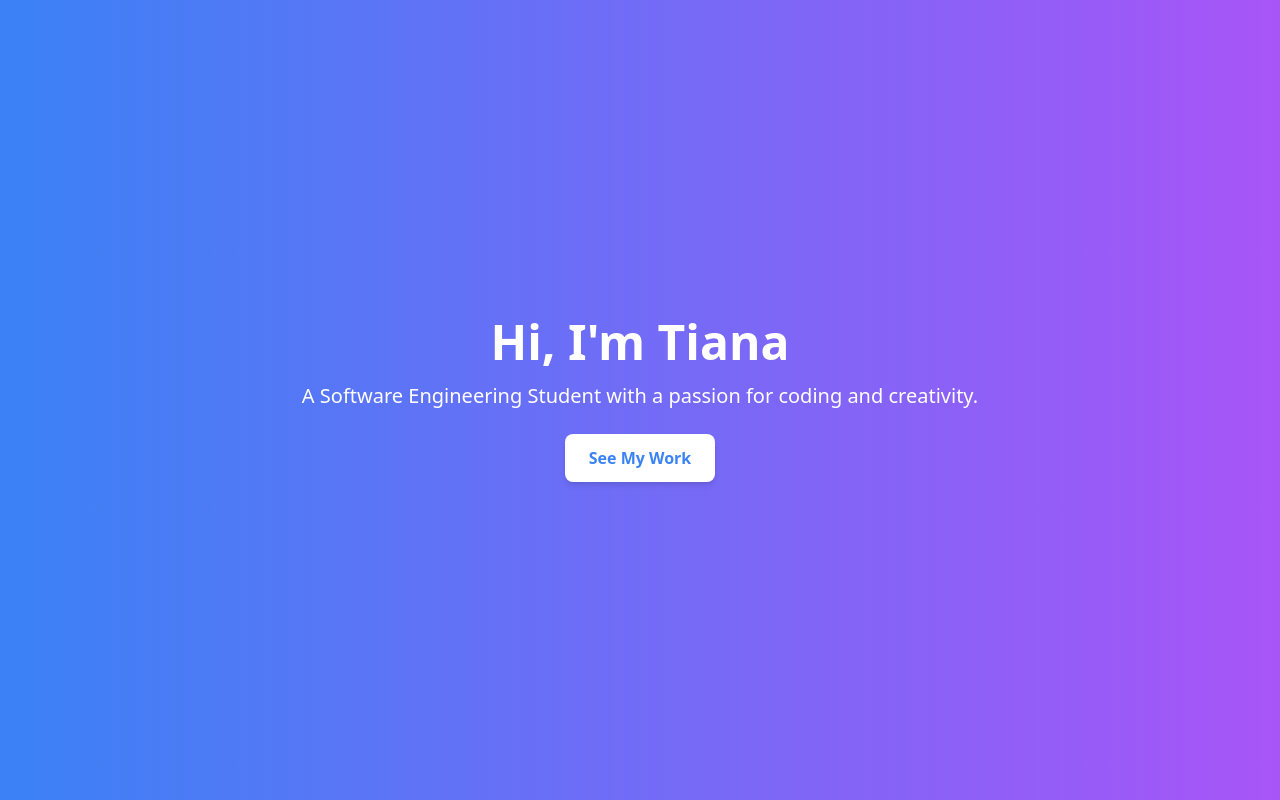
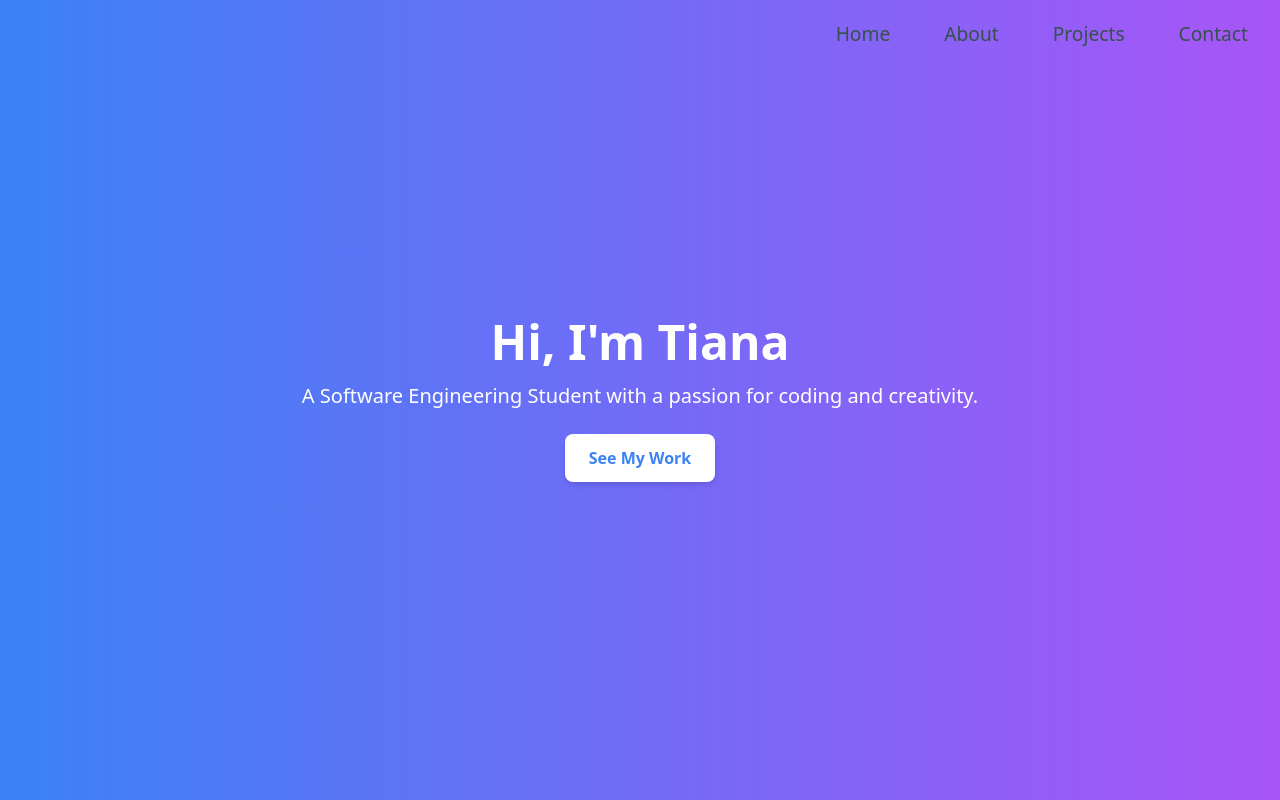
Before and after one commit to yetiana/yeti-home, a React (Create React App) app: page / in a window 1280 px wide. Shown: the top 800 px of the page. Built offline with nearby package versions, Linux system fonts and the light colour scheme.

Commit message:
Create navbar

```diff
--- a/package.json
+++ b/package.json
@@ -8,6 +8,7 @@
     "@testing-library/user-event": "^13.5.0",
     "react": "^18.3.1",
     "react-dom": "^18.3.1",
+    "react-router-dom": "^6.27.0",
     "react-scripts": "5.0.1",
     "web-vitals": "^2.1.4"
   },
--- a/src/App.js
+++ b/src/App.js
@@ -1,17 +1,24 @@
 import React from 'react';
+import { BrowserRouter as Router, Route, Routes } from 'react-router-dom';
 import Home from './components/Home';
 import About from './components/About';
 import Projects from './components/Projects';
 import Contact from './components/Contact';
+import Navbar from './components/Navbar';
 
 function App() {
   return (
-    <div className="font-sans">
-      <Home />
-      <About />
-      <Projects />
-      <Contact />
-    </div>
+    <Router>
+      <div className="font-sans">
+        <Navbar />
+        <Routes>
+          <Route path="/" element={<Home />} />
+          <Route path="/about" element={<About />} />
+          <Route path="/projects" element={<Projects />} />
+          <Route path="/contact" element={<Contact />} />
+        </Routes>
+      </div>
+    </Router>
   );
 }
 
--- /dev/null
+++ b/src/components/Navbar.css
@@ -0,0 +1,33 @@
+/* Navbar container */
+.navbar {
+    position: absolute;
+    top: 20px;
+    right: 20px;
+}
+
+.navbar-list {
+    display: flex;
+    gap: 30px;
+    list-style: none;
+    margin: 0;
+    padding: 0;
+}
+
+.nav-link {
+    text-decoration: none;
+    font-size: 1.2rem;
+    color: #35524a; /* dark green */
+    padding: 8px 12px;
+    transition: color 0.3s, border-bottom 0.3s;
+}
+
+.nav-link:hover {
+    color: #f8ad9d; /* pinkish */
+    border-bottom: 2px solid #f8ad9d;
+}
+
+/* Indication for the active link */
+.active-link {
+    color: #f8ad9d; /* pinkish */
+    border-bottom: 2px solid #f8ad9d; /* Indicating active page */
+}
--- /dev/null
+++ b/src/components/Navbar.js
@@ -0,0 +1,34 @@
+import React from 'react';
+import { NavLink } from 'react-router-dom';
+import './Navbar.css';
+
+const Navbar = () => {
+    return (
+        <nav className="navbar">
+            <ul className="navbar-list">
+                <li>
+                    <NavLink exact to="/" activeClassName="active-link" className="nav-link">
+                        Home
+                    </NavLink>
+                </li>
+                <li>
+                    <NavLink to="/about" activeClassName="active-link" className="nav-link">
+                        About
+                    </NavLink>
+                </li>
+                <li>
+                    <NavLink to="/projects" activeClassName="active-link" className="nav-link">
+                        Projects
+                    </NavLink>
+                </li>
+                <li>
+                    <NavLink to="/contact" activeClassName="active-link" className="nav-link">
+                        Contact
+                    </NavLink>
+                </li>
+            </ul>
+        </nav>
+    );
+};
+
+export default Navbar;
```
Also changed, not shown: 1 other file (tests, documents, lock files or other folders).
